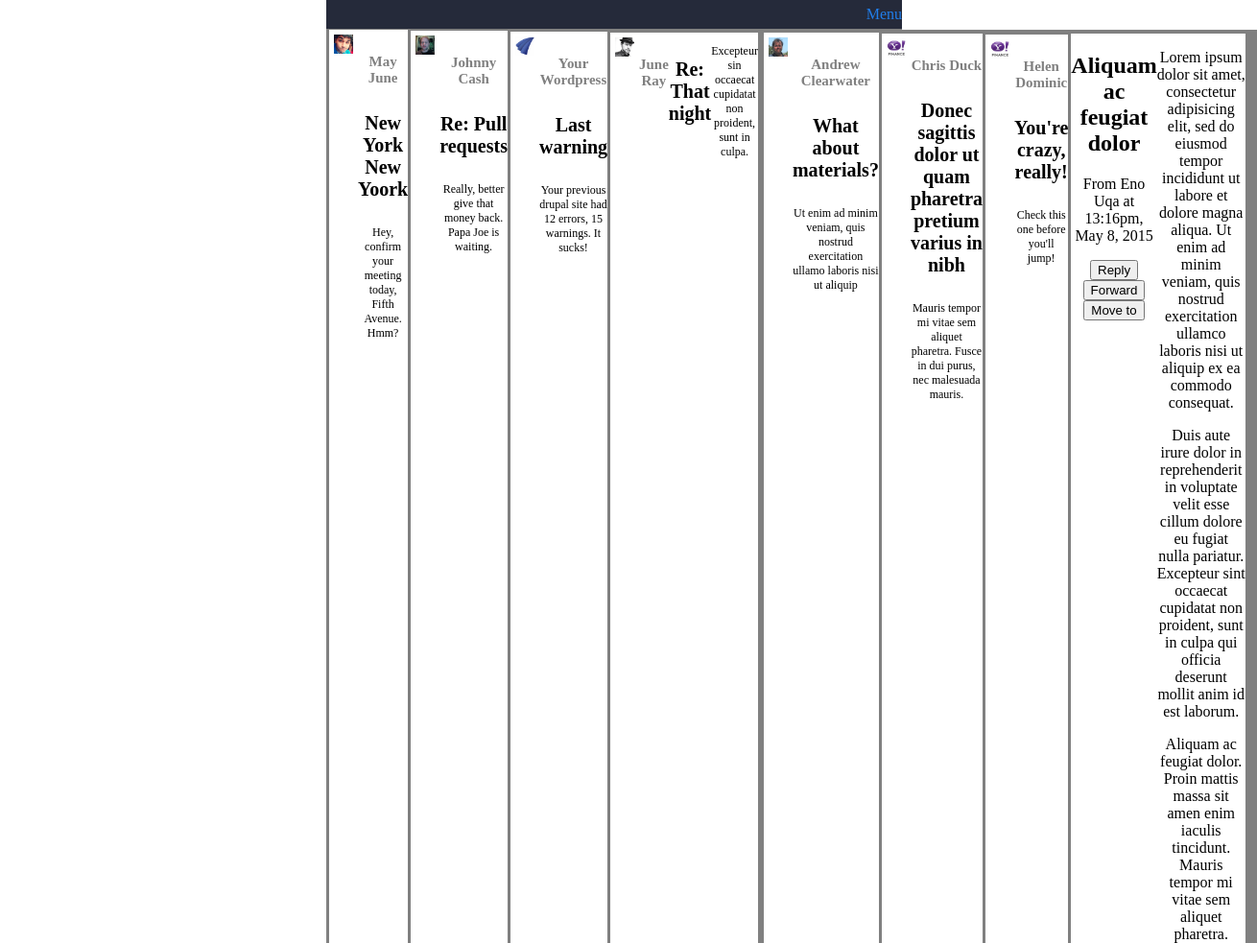
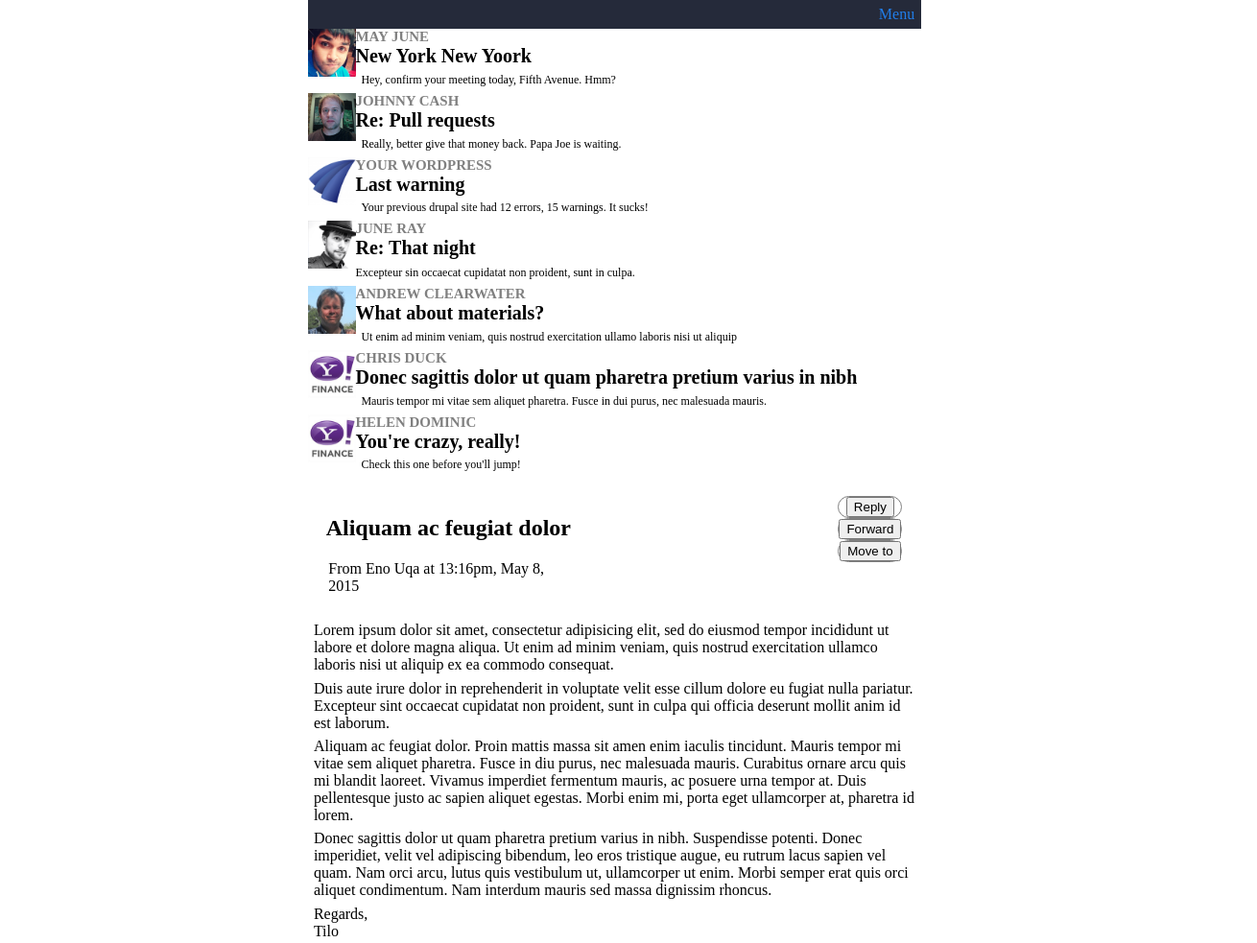
Before and after one commit to MattCobosco/Wpr_tech_web_lab, a plain HTML site: page lab_4/mobile_version.html in a window 1280 px wide. Shown: the top 983 px of the page at 96% size, 1310 px wide, since content can reach past the window. Drawn offline with Linux system fonts and the light colour scheme.

Commit message:
styling alpha

```diff
--- a/lab_4/mobile_version.html
+++ b/lab_4/mobile_version.html
@@ -9,52 +9,59 @@
   </head>
   <body>
     <div id = "top_bar">
-         <link>Menu</link>
+      <div id="menu"><link>Menu</link></div>
     </div>
     <div id = "inbox">
         <div class="mail">
-          <img src="/lab_4/webmail/avatary/p5.png" alt="mail1_avatar">
+          <div class="avatar">
+            <img src="/lab_4/webmail/avatary/p5.png" alt="mail1_avatar"></div>
             <div class="mail_txt">
               <div class="mail_sender"><h5>May June</h5></div>
               <div class="mail_topic"><h4>New York New Yoork</h4></div>
               <div class="mail_content"><p>Hey, confirm your meeting today, Fifth Avenue. Hmm?</p></div>
             </div>
           <div class="mail">
-          <img src="/lab_4/webmail/avatary/p4.png" alt="mail2_avatar">
+            <div class="avatar">
+              <img src="/lab_4/webmail/avatary/p4.png" alt="mail2_avatar"></div>
             <div class="mail_txt">
               <div class="mail_sender"><h5>Johnny Cash</h5></div>
               <div class="mail_topic"><h4>Re: Pull requests</h4></div>
               <div class="mail_content"><p>Really, better give that money back. Papa Joe is waiting.</p></div>
         </div>
         <div class="mail">
-          <img src="/lab_4/webmail/avatary/p3.png" alt="mail3_avatar">
+          <div class="avatar">
+            <img src="/lab_4/webmail/avatary/p3.png" alt="mail3_avatar"></div>
           <div class="mail_txt">
               <div class="mail_sender"><h5>Your Wordpress</h5></div>
               <div class="mail_topic"><h4>Last warning</h4></div>
               <div class="mail_content"><p>Your previous drupal site had 12 errors, 15 warnings. It sucks!</p></div>
         </div>
         <div class="mail">
-          <img src="/lab_4/webmail/avatary/p2.png" alt="mail4_avatar">
+          <div class="avatar">
+            <img src="/lab_4/webmail/avatary/p2.png" alt="mail4_avatar"></div>
           <div class="mail_sender"><h5>June Ray</h5></div>
           <div class="mail_topic"><h4>Re: That night</h4></div>
           <div class="mail_content"><p>Excepteur sin occaecat cupidatat non proident, sunt in culpa.</p></div>
         </div>
         <div class="mail">
-          <img src="/lab_4/webmail/avatary/p1.png" alt="mail5_avatar">
+          <div class="avatar">
+            <img src="/lab_4/webmail/avatary/p1.png" alt="mail5_avatar"></div>
           <div class="mail_txt">
               <div class="mail_sender"><h5>Andrew Clearwater</h5></div>
               <div class="mail_topic"><h4>What about materials?</h4></div>
               <div class="mail_content"><p>Ut enim ad minim veniam, quis nostrud exercitation ullamo laboris nisi ut aliquip</p></div>
           </div>
         <div class="mail">
-          <img src="/lab_4/webmail/avatary/p6.png" alt="mail6_avatar">
+          <div class="avatar">
+            <img src="/lab_4/webmail/avatary/p6.png" alt="mail6_avatar"></div>
           <div class="mail_txt">
               <div class="mail_sender"><h5>Chris Duck</h5></div>
               <div class="mail_topic"><h4>Donec sagittis dolor ut quam pharetra pretium varius in nibh</h4></div>
               <div class="mail_content"><p>Mauris tempor mi vitae sem aliquet pharetra. Fusce in dui purus, nec malesuada mauris.</p></div>
           </div>
         <div class="mail">
-          <img src="/lab_4/webmail/avatary/p6.png" alt="mail7_avatar">
+          <div class="avatar">
+            <img src="/lab_4/webmail/avatary/p6.png" alt="mail7_avatar"></div></div>
           <div class="mail_txt">
               <div class="mail_sender"><h5>Helen Dominic</h5></div>
               <div class="mail_topic"><h4>You're crazy, really!</h4></div>
@@ -63,15 +70,22 @@
           </div>
     </div>
     <div id ="open_mail">
-      <div id="open_mail_topbar"></div>
+      <div id="open_mail_topbar">
         <div id="open_mail_topbar_text">
           <h2>Aliquam ac feugiat dolor</h2>
           <p>From Eno Uqa at 13:16pm, May 8, 2015<p>
         </div>
         <div id="open_mail__topbar_buttons">
+          <div class="open_mail_topbar_button">
             <button>Reply</button>
+          </div>
+          <div class="open_mail_topbar_button">
             <button>Forward</button>
+          </div>
+          <div class="open_mail_topbar_button">
             <button>Move to</button>
+          </div>
+        </div>
       </div>
       </div>
       <div id="open_mail_content">
--- a/lab_4/mobile_version_style.css
+++ b/lab_4/mobile_version_style.css
@@ -1,7 +1,14 @@
+p{
+    margin: 1%;
+}
+h5{
+    margin: 0px;
+}
+h4{
+    margin: 0px;
+}
 body {
-    text-align: center;
-    width: 600px;
-    height: auto;
+    width: 639px;
     margin: auto;
     justify-content: center;
 }
@@ -14,26 +21,31 @@ body {
     vertical-align: middle;
     line-height: 30px;
 }
+#menu{
+padding-right: 1%;
+}
 
 #inbox{
     height:auto;
-    width:inherit;
+    width:100%;
+    display:flex;
+    flex-direction: column;
 }
 .mail{
     height: auto;
-    width: auto;
+    width: 100%;
     background-color: white;
-    border-top: 1px;
-    border-bottom: 1px;
+    flex-direction: row;
+    border-top: 3px;
+    border-bottom: 3px;
     border-color: gray;
-    border-style: solid;
-    display: flex;
     }
     .mail_txt{
-    flex-flow: column;
+    display:flex;
+    flex-direction: column;
     }
     .mail_sender{
-        text-transform: capitalize;
+        text-transform: uppercase;
         font-size: 18px;
         color: grey;
     }
@@ -44,10 +56,28 @@ body {
     .mail_content{
       font-size:12px;
       color: black;
+      text-align:left;
     }
 img{
-    height: 20px;
-    width: 20px;
-    margin: 5px;
-    float: right;
+    height: 50px;
+    width: 50px;
+    float: left;
 }
+#open_mail_topbar{
+display: flex;
+flex-direction: row;
+justify-content: space-between;
+padding:3%;
+}
+#open_mail_topbar_buttons{
+
+    justify-content: flex-end;
+}
+.open_mail_topbar_button{
+    font-size: 12px;
+    color: gray;
+    background-color: white;
+    border: 1px solid gray;
+    border-radius: 15px;
+    text-align: center;
+}
```
Lines whose indentation alone changed are shown as unchanged.
